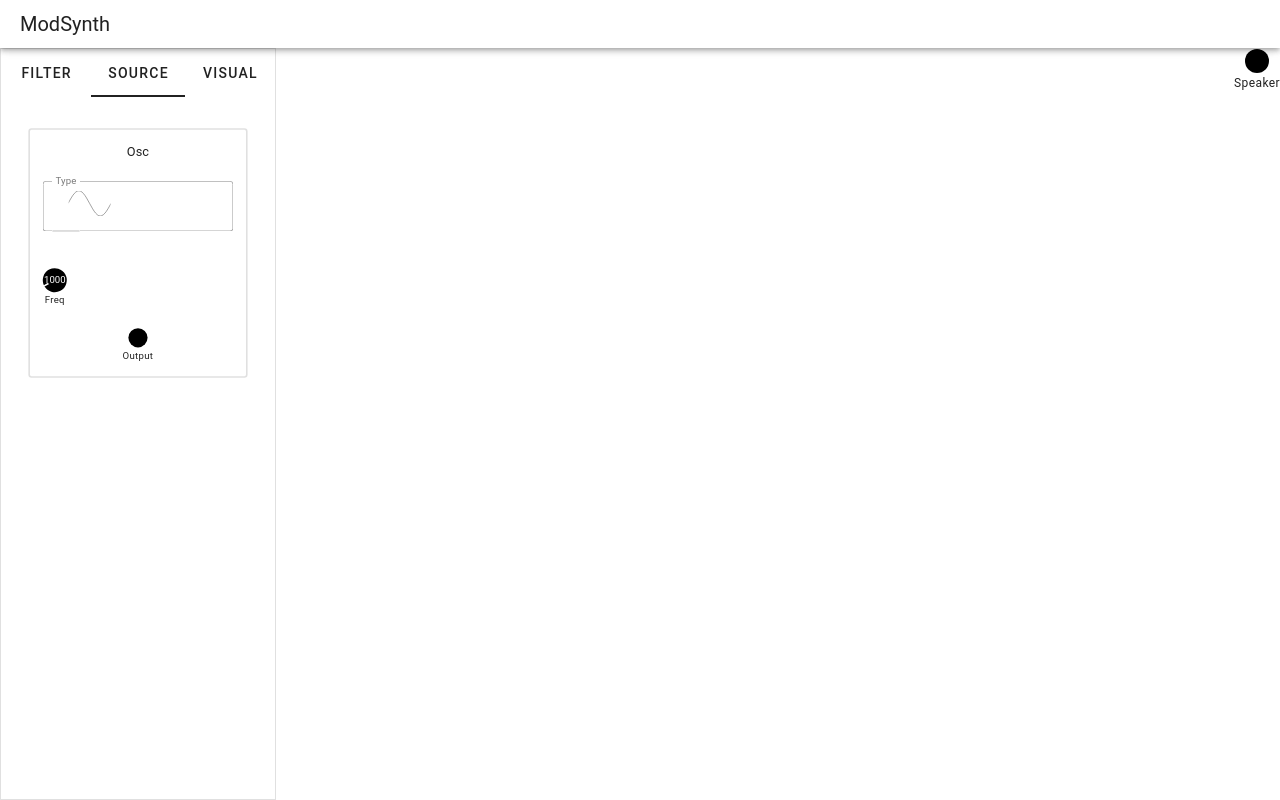
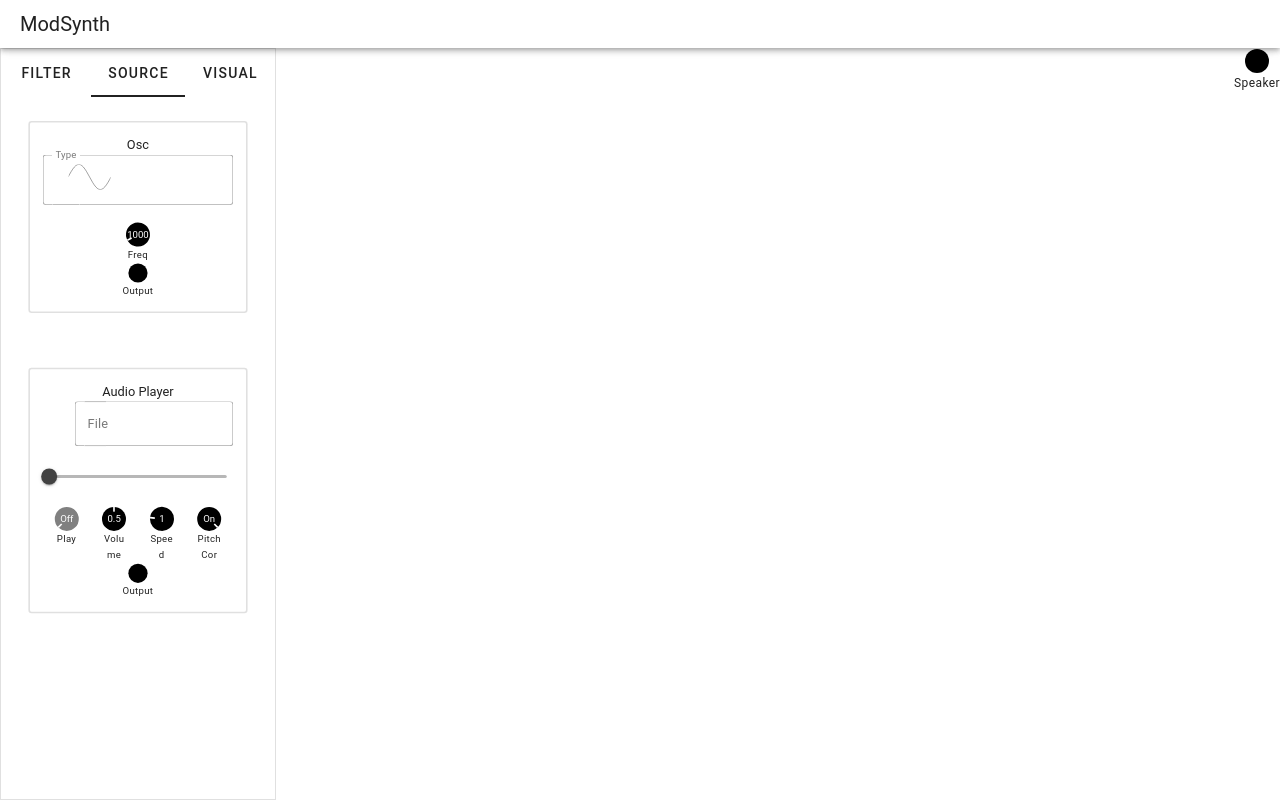
Before and after one commit to yuu528/ModSynth, a Vue app: page / in a window 1280 px wide. Both pictures are taken after a click on the tab "SOURCE". Built offline with nearby package versions, Linux system fonts and the light colour scheme.

Commit message:
Implement audio player module

```diff
--- a/src/renderer/App.vue
+++ b/src/renderer/App.vue
@@ -120,7 +120,5 @@ for(const key of Object.keys(moduleStore.modules)) {
   modulesByCategory[module.category][key] = module
 }
 
-console.log(modulesByCategory)
-
 const enabledModules = computed(() => moduleStore.enabledModules)
 </script>
--- a/src/renderer/components/Knob.vue
+++ b/src/renderer/components/Knob.vue
@@ -1,12 +1,13 @@
 <template>
-	<v-sheet>
-		<div class="knob" @wheel="wheel" :style="{transform: `rotate(${calcDeg()}deg)`}">
+	<v-sheet class="d-flex justify-center flex-wrap">
+		<div>
+			<div class="knob" @wheel="wheel" :style="{transform: `rotate(${calcDeg()}deg)`, backgroundColor: props.disabled ? 'gray' : 'black' }">
 				<div class="mark">
 				</div>
 				<div
 					class="value"
 					:style="{transform: `rotate(${-calcDeg()}deg)`}"
-				contenteditable="true"
+					:contenteditable="!props.disabled"
 					@keypress="keypress"
 				>
 					{{ value }}
@@ -14,6 +15,7 @@
 			</div>
 			<div class="text-center text-caption label">
 				{{ props.label }}
+			</div>
 		</div>
 	</v-sheet>
 </template>
@@ -25,13 +27,18 @@ import { NumberUtil } from '../scripts/util/NumberUtil'
 
 const model = defineModel()
 const props = defineProps([
-	'min', 'max', 'step', 'change', 'label', 'si'
+	'min', 'max', 'step', 'change', 'label', 'si', 'disabled'
 ])
 
 const value = computed(() => {
 	if(props.si) {
 		return NumberUtil.toSI(model.value)
 	}
+
+	if(props.min === 0 && props.max === 1 && props.step === 1) {
+		return model.value ? 'On' : 'Off'
+	}
+
 	return model.value
 })
 
@@ -66,14 +73,20 @@ function calcDeg() {
 
 function wheel(event) {
 	event.preventDefault()
+	if(!props.disabled) {
 		if (0 < event.deltaY) {
 			stepDown()
 		} else if(event.deltaY < 0) {
 			stepUp()
 		}
 	}
+}
 
 function keypress(event) {
+	if(props.disabled) {
+		event.preventDefault()
+		return
+	} else {
 		if(isNaN(event.key) && event.key !== 'Enter' && event.key !== '.') {
 			event.preventDefault()
 		} else if(event.key === 'Enter') {
@@ -87,6 +100,7 @@ function keypress(event) {
 				event.target.innerText = model.value
 			}
 			event.target.blur()
+		}
 	}
 }
 </script>
--- a/src/renderer/components/Module.vue
+++ b/src/renderer/components/Module.vue
@@ -1,5 +1,5 @@
 <template>
-  <v-sheet class="rounded" border="md">
+  <v-sheet class="rounded" border="md" style="max-width: 280px;">
     <v-container>
       <v-row>
         <v-col class="text-center">
@@ -19,7 +19,7 @@
           </v-sheet>
         </v-col>
       </v-row>
-      <v-row>
+      <v-row no-gutters justify="center">
         <v-col
           v-for="control in props.controls"
           :key="control.name"
@@ -75,11 +75,48 @@
             :max="control.max"
             :step="control.step"
             :si="control.si"
+            :disabled="control.disabled"
             :change="value => { moduleStore.updateValue(props.idx, control.id, value) }"
           />
+          <v-file-input
+            v-if="control.component === 'VFileInput'"
+            accept="audio/*"
+            variant="outlined"
+            :class="control.id"
+            :label="control.name"
+            @update:modelValue="file => { moduleStore.updateValue(props.idx, control.id, file[0]) }"
+          >
+          </v-file-input>
+          <audio
+            v-if="control.component === 'audio'"
+            :class="control.id"
+            :id="`m${props.idx}.${control.id}`"
+            :data-moduleidx="props.idx"
+            :data-id="control.id"
+          ></audio>
+          <v-btn
+            v-if="control.component === 'VBtn'"
+            variant="outlined"
+            :class="control.id"
+            :active="control.active"
+            :disabled="control.disabled"
+            @click="event => { moduleStore.updateValue(props.idx, control.id, null) }"
+          >
+            {{ control.name }}
+          </v-btn>
+          <v-slider
+            v-if="control.component === 'VSlider'"
+            v-model="control.value"
+            :class="control.id"
+            :label="control.name"
+            :min="control.min"
+            :max="control.max"
+            :step="control.step"
+            @update:modelValue="value => { moduleStore.updateValue(props.idx, control.id, value) }"
+          ></v-slider>
         </v-col>
       </v-row>
-      <v-row>
+      <v-row no-gutters>
         <v-col v-for="jack in props.jacks" :key="jack.name">
           <Jack :name="jack.name" :dataKey="`m${props.idx}.${jack.name}`" :dataType="jack.type" :dataModuleIdx="props.idx" />
         </v-col>
@@ -105,18 +142,15 @@ const props = defineProps([
 ])
 
 function getCols(component: string) {
-  switch(component) {
-    case 'VTextField':
-      return 12
+  const cols = {
+    Knob: 3,
+    VBtn: 4
+  }
 
-    case 'VSelect':
-      return 12
-
-    case 'Knob':
-      return 3
-
-    default:
-      return 12
+  if(component in cols) {
+    return cols[component]
+  } else {
+    return 12
   }
 }
 </script>
--- a/src/renderer/stores/ModuleStore.ts
+++ b/src/renderer/stores/ModuleStore.ts
@@ -147,6 +147,74 @@ export const useModuleStore = defineStore('module', () => {
 				{
 					name: 'Input',
 					type: jackTypes.value.audioInput
+				}
+			]
+		},
+		audioInput: {
+			name: 'Audio Player',
+			category: moduleCategories.value.source,
+			controls: [
+				{
+					id: 'file',
+					name: 'File',
+					component: 'VFileInput'
+				},
+				{
+					id: 'audio',
+					name: 'Audio',
+					component: 'audio'
+				},
+				{
+					id: 'seek',
+					name: '',
+					component: 'VSlider',
+					min: 0,
+					max: 0,
+					step: 1,
+					value: 0
+				},
+				{
+					id: 'play',
+					name: 'Play',
+					component: 'Knob',
+					min: 0,
+					max: 1,
+					step: 1,
+					value: 0,
+					disabled: true
+				},
+				{
+					id: 'volume',
+					name: 'Volume',
+					component: 'Knob',
+					min: 0,
+					max: 1,
+					step: 0.1,
+					value: 0.5
+				},
+				{
+					id: 'speed',
+					name: 'Speed',
+					component: 'Knob',
+					min: 0.3,
+					max: 4,
+					step: 0.1,
+					value: 1
+				},
+				{
+					id: 'pitchCor',
+					name: 'Pitch Cor',
+					component: 'Knob',
+					min: 0,
+					max: 1,
+					step: 1,
+					value: 1
+				}
+			],
+			jacks: [
+				{
+					name: 'Output',
+					type: jackTypes.value.audioOutput
 				}
 			]
 		}
@@ -304,6 +372,31 @@ export const useModuleStore = defineStore('module', () => {
 				module.monitors[0].draw()
 				module.monitors[1].draw()
 			break
+
+			case 'audioInput':
+				nextTick(() => {
+					const audioCtrlIdx = module.controls.findIndex(control => control.id === 'audio')
+					module.controls[audioCtrlIdx].elmId = `m${idx}.${module.controls[audioCtrlIdx].id}`
+
+					const audioElm = document.getElementById(module.controls[audioCtrlIdx].elmId)
+
+					module.output = audioCtx.value.createMediaElementSource(audioElm)
+
+					const eventNames = [
+						'canplay',
+						'loadedmetadata',
+						'pause',
+						'play',
+						'timeupdate'
+					]
+
+					eventNames.forEach(eventName => {
+						audioElm.addEventListener(eventName, (event) => {
+							updateValue(audioElm.dataset.moduleidx, audioElm.dataset.id, event)
+						})
+					})
+				})
+				break
 		}
 	}
 
@@ -316,7 +409,7 @@ export const useModuleStore = defineStore('module', () => {
 		})
 	}
 
-	function updateValue(idx, id, value) {
+	async function updateValue(idx, id, value) {
 		const module = enabledModules.value[idx]
 
 		if(module !== undefined) {
@@ -349,6 +442,68 @@ export const useModuleStore = defineStore('module', () => {
 
 						case 'scopeSize':
 							module.monitors[0].scopeSize = value
+							break
+					}
+					break
+
+				case 'audioInput':
+					const audioElm = module.output.mediaElement
+
+					switch(id) {
+						case 'audio':
+							const seekCtrlIdx = module.controls.findIndex(control => control.id === 'seek')
+							const playCtrlIdx = module.controls.findIndex(control => control.id === 'play')
+
+							switch(value.type) {
+								case 'canplay':
+									module.controls[playCtrlIdx].disabled = false
+									break
+
+								case 'loadedmetadata':
+									module.controls[seekCtrlIdx].max = value.target.duration
+									break
+
+								case 'pause':
+									module.controls[playCtrlIdx].value = 0
+									break
+
+								case 'play':
+									module.controls[playCtrlIdx].value = 1
+									break
+
+								case 'timeupdate':
+									module.controls[seekCtrlIdx].value = value.target.currentTime
+									break
+							}
+							break
+
+						case 'file':
+							audioElm.src = URL.createObjectURL(value)
+							audioElm.load()
+							break
+
+						case 'seek':
+							audioElm.currentTime = value
+							break
+
+						case 'play':
+							if(value) {
+								audioElm.play()
+							} else {
+								audioElm.pause()
+							}
+							break
+
+						case 'volume':
+							audioElm.volume = value
+							break
+
+						case 'speed':
+							audioElm.playbackRate = value
+							break
+
+						case 'pitchCor':
+							audioElm.preservesPitch = value
 							break
 					}
 					break
@@ -435,7 +590,7 @@ export const useModuleStore = defineStore('module', () => {
 						y: event.clientY - offsetY
 					}
 
-				nextTick(() => {
+					nextTick(() => {
 						cableStore.updateCables()
 					})
 				break
```
Lines whose indentation alone changed are shown as unchanged.
